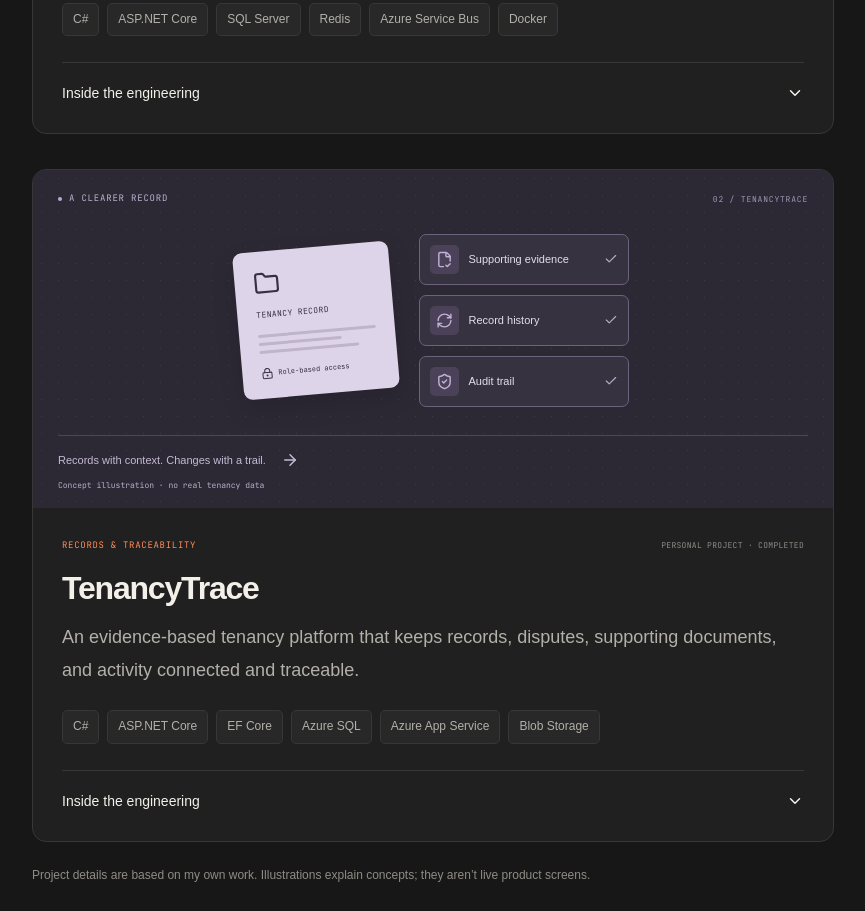
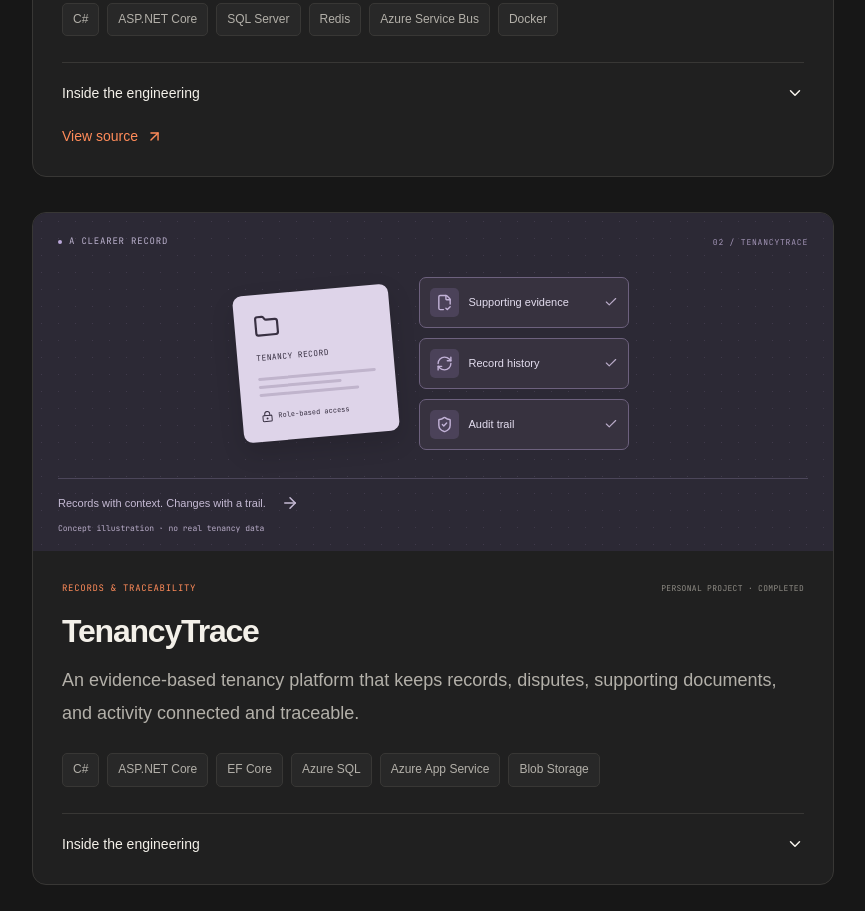
Before and after one commit to Rutvik2610/portfolio, a React (Vite) app: page / in a window 1280 px wide. Shown: the part 2280-3191 px from the top of the page, without its empty margins (398-1263 px from the left). Built offline with nearby package versions, Linux system fonts and the light colour scheme; a web font is replaced by a local one.

Commit message:
Add LedgerFlow repository link to portfolio

```diff
--- a/src/data/projects.ts
+++ b/src/data/projects.ts
@@ -13,10 +13,11 @@ export interface Project {
   demo?: string;
 }
 // Implementation claims below come from Rutvik’s supplied resume.
-// Its project hyperlinks point to unrelated repository names, so they are intentionally omitted.
+// Repository links are configured individually when provided.
 export const projects: Project[] = [
   {
     id: "ledgerflow",
+    github: "https://github.com/Rutvik2610/ledger-flow",
     name: "LedgerFlow",
     category: "TRANSACTION PROCESSING",
     status: "Completed",
```
